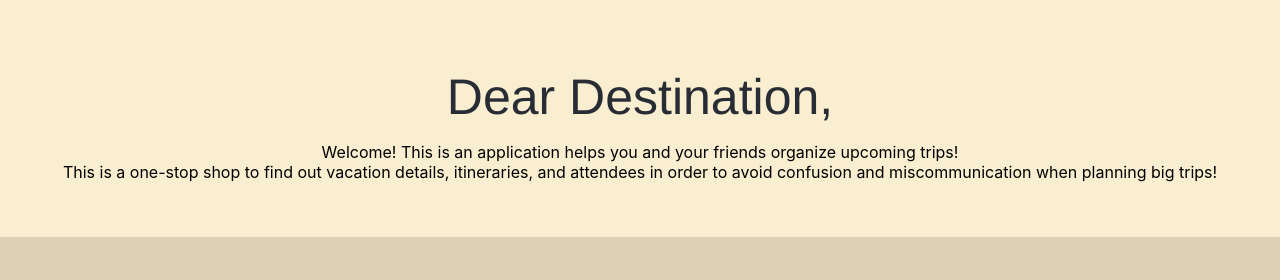
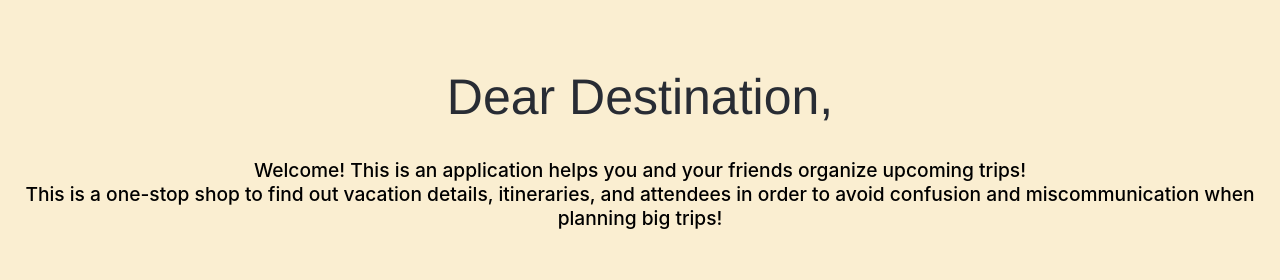
Before and after one commit to sophiacanja/Dear-Destination-Vacation-App, a React (Create React App) app: page / in a window 1280 px wide. Shown: the top 280 px of the page. Built offline with nearby package versions, Linux system fonts and the light colour scheme; no server answers.

Commit message:
updated header pages

```diff
--- a/src/pages/Header/header.css
+++ b/src/pages/Header/header.css
@@ -1,9 +1,16 @@
 #header-container{
     background-color: #FAEED1;
     padding-top: 3%;
-    padding-bottom: 3%;text-shadow: 50px;
+    padding-bottom: 3%;
+    text-shadow: 50px;
 }
 
 #site-title {
     text-shadow: 50px;
 }
+
+#title-description {
+    padding-top: 1%;
+    font-size: 120%;
+    font-weight: 500;
+}
--- a/src/pages/Header/header.tsx
+++ b/src/pages/Header/header.tsx
@@ -5,9 +5,11 @@ const Header: React.FC = () => {
     return(
         <div id="header-container">
             <header id="site-title"> Dear Destination, </header>
-            <p>
-                Welcome! This is an application helps you and your friends organize upcoming trips! <br></br>This is a one-stop shop to find out vacation details, itineraries, and attendees in order to avoid confusion and miscommunication when planning big trips!
-            </p>
+            <div id="title-description">
+                <p>
+                    Welcome! This is an application helps you and your friends organize upcoming trips! <br></br>This is a one-stop shop to find out vacation details, itineraries, and attendees in order to avoid confusion and miscommunication when planning big trips!
+                </p>
+            </div>
       </div>
     )
 }
```
